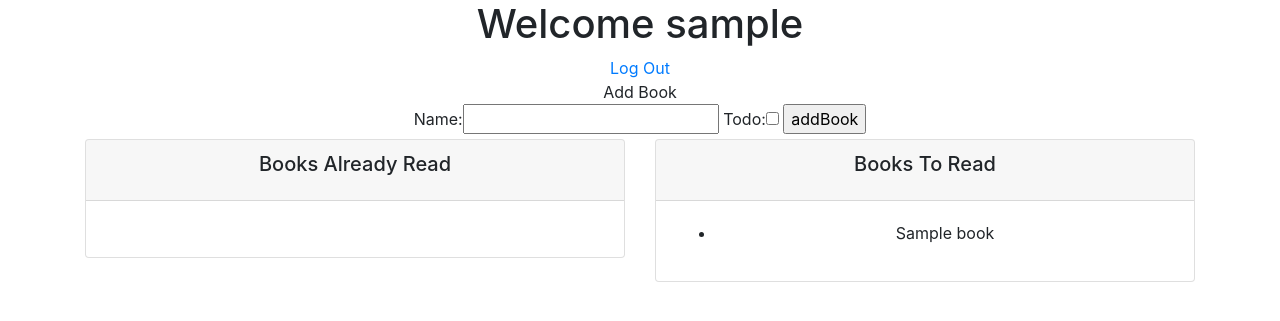
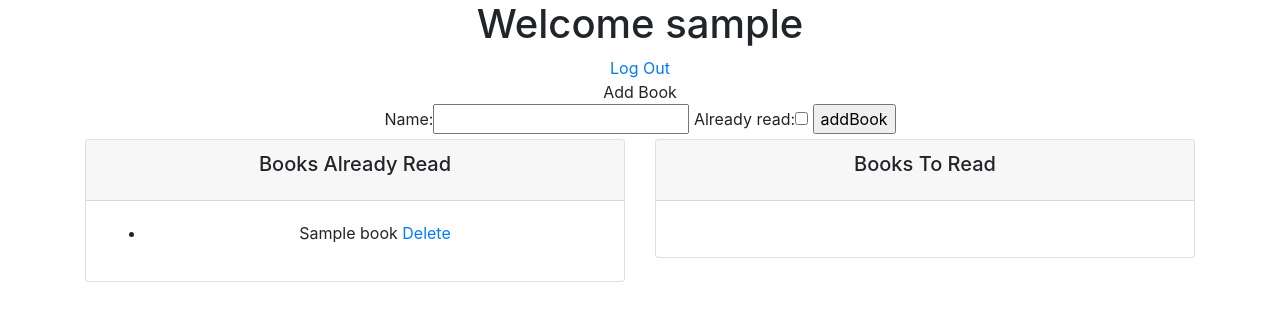
Before and after one commit to NehanSikder/ReadingTracker, a Django app: page / in a window 1280 px wide. Shown: the top 321 px of the page. Run offline with Django 3.2, Linux system fonts and the light colour scheme; a user stored in the database is signed in; tables that the repository leaves empty hold one stand-in row (values such as "Sample post"); some libraries are stand-ins or nearby versions.

Commit message:
added delete book functionality

```diff
--- a/readingtracker/tracker/forms.py
+++ b/readingtracker/tracker/forms.py
@@ -5,4 +5,4 @@ class BookForm(forms.ModelForm):
 
 	class Meta:
 		model = Book
-		fields = '__all__'
+		exclude = ['user']
--- a/readingtracker/tracker/models.py
+++ b/readingtracker/tracker/models.py
@@ -3,7 +3,8 @@ from django.db import models
 # Create your models here.
 class Book(models.Model):
 	name = models.CharField(max_length=200)
-	todo = models.BooleanField()
+	already_read = models.BooleanField()
+	user = models.CharField(max_length=200)
 
 	def __str__(self):
 		return self.name
--- a/readingtracker/tracker/templates/tracker/index.html
+++ b/readingtracker/tracker/templates/tracker/index.html
@@ -24,8 +24,11 @@
 						<div>
 							<ul>
 						    {% for book in book_list %}
-						    	{% if book.todo == False %}
-						        	<li>{{ book.name }}</li>
+						    	{% if book.already_read %}
+						        	<li>
+						        		{{ book.name }}
+						        		<a href="deleteBook/{{ book.id }}">Delete</a>
+						        	</li>
 						    	{% endif %}
 						    {% endfor %}
 						    </ul>
@@ -46,8 +49,10 @@
 						<div>
 							<ul>
 						    {% for book in book_list %}
-						    	{% if book.todo %}
-						        	<li>{{ book.name }}</li>
+						    	{% if book.already_read == False %}
+						        	<li>{{ book.name }}
+						        	<a href="deleteBook/{{ book.id }}">Delete</a>
+						        	</li>
 						    	{% endif %}
 						    {% endfor %}
 						    </ul>
--- a/readingtracker/tracker/urls.py
+++ b/readingtracker/tracker/urls.py
@@ -6,5 +6,6 @@ app_name='tracker'
 
 urlpatterns = [
 	path('', views.index, name='index'),
-	path('addBook/', views.addBook, name='addBook')
+	path('addBook/', views.addBook, name='addBook'),
+	path('deleteBook/<int:pk>/', views.deleteBook, name='deleteBook'),
 ]
--- a/readingtracker/tracker/views.py
+++ b/readingtracker/tracker/views.py
@@ -14,7 +14,6 @@ def index(request):
 	username = None
 	if request.user.is_authenticated:
 		username = request.user.get_username()
-	print(username)
 	book_list = Book.objects.all()
 	form = BookForm()
 	context = {
@@ -28,7 +27,13 @@ def index(request):
 def addBook(request):
 	newBookForm = BookForm(request.POST)
 	if newBookForm.is_valid():
-		new_book = newBookForm.save()
+		new_book = newBookForm.save(commit=False)
+		new_book.user = request.user.get_username()
+		newBookForm.save()
+	return redirect('tracker:index')
+
+def deleteBook(request,pk):
+	Book.objects.filter(id=pk).delete()
 	return redirect('tracker:index')
 
 def login_view(request):
```
Also changed, not shown: readingtracker/tracker/migrations/0002_auto_20200412_0400.py (added).
